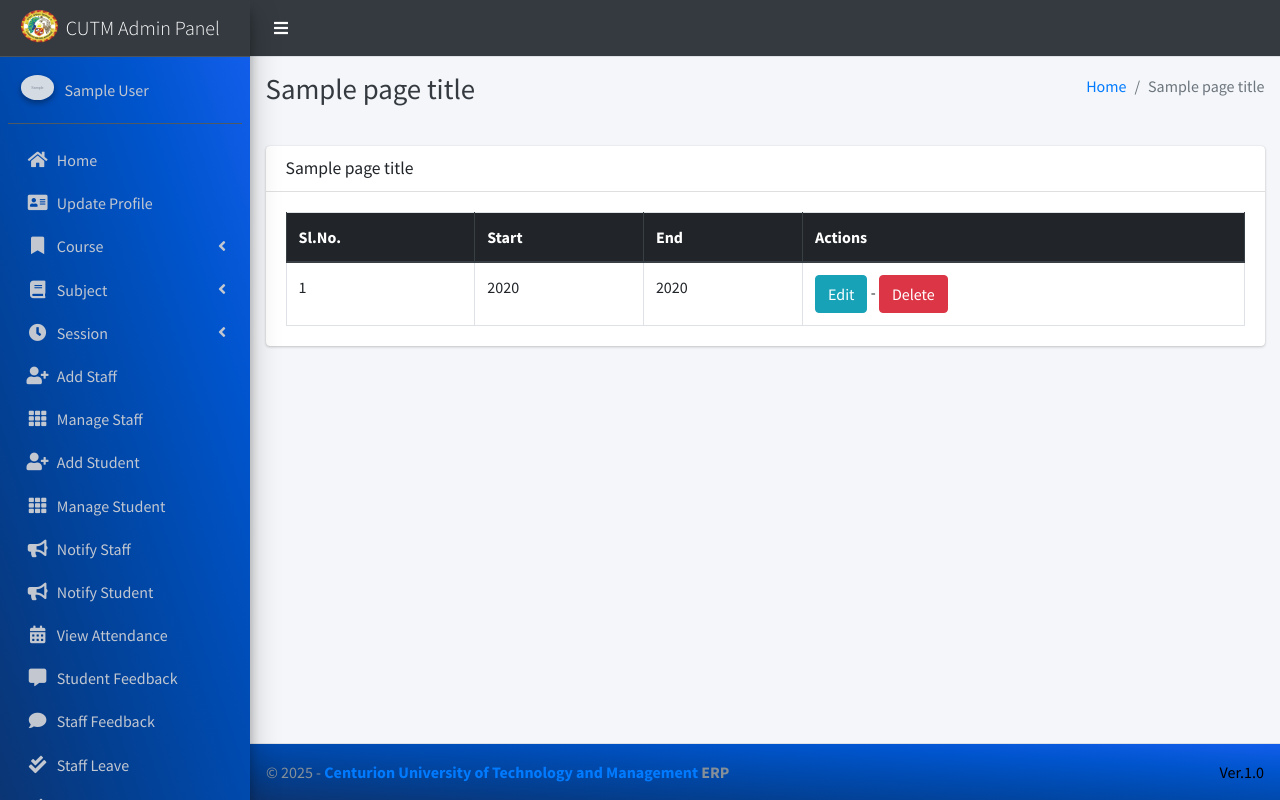
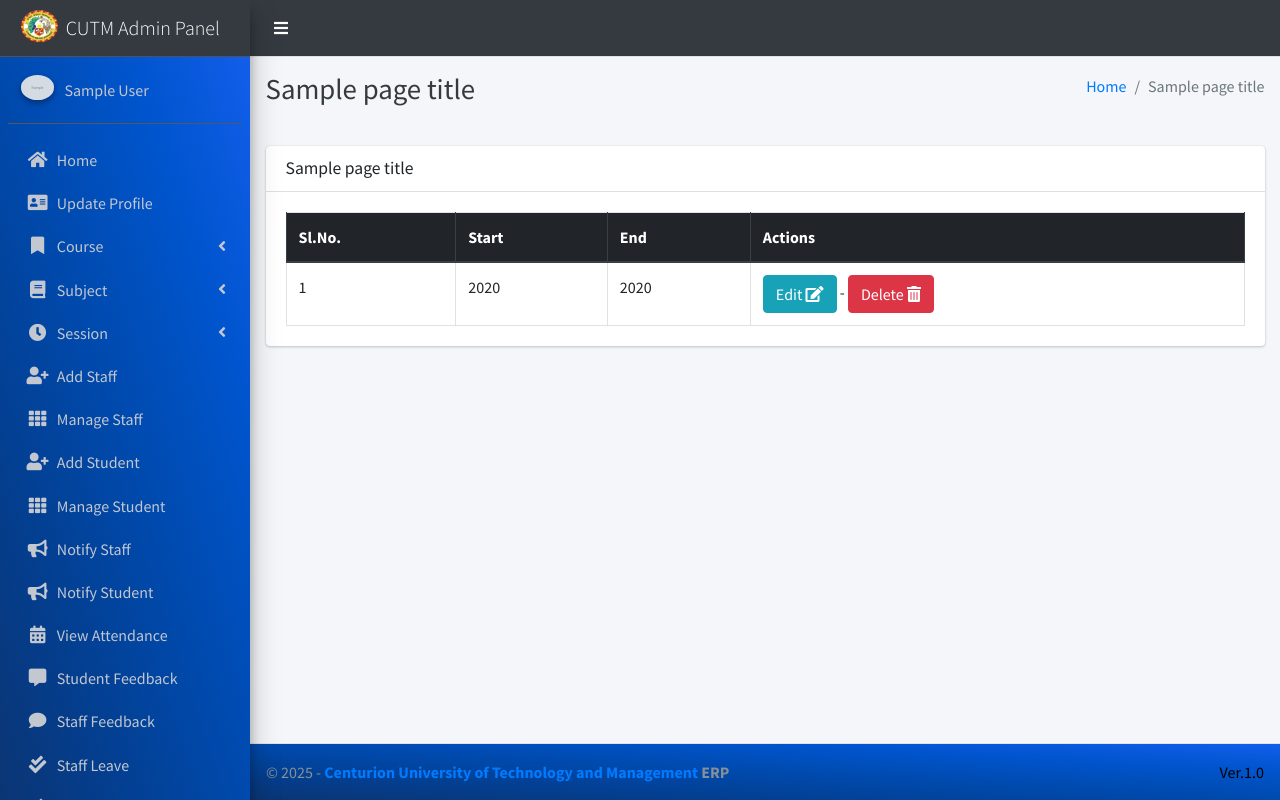
Before and after one commit to KiranKumarMalik/College-ERP, a Django app: template main_app/templates/hod_template/manage_session.html in a window 1280 px wide. Run offline with Django 3.2, Linux system fonts and the light colour scheme; a user stored in the database is signed in; tables that the repository leaves empty hold one stand-in row (values such as "Sample post"); the template is opened without the code that fills it: most values are stand-ins (such as "Sample title", 1, 10 or a date in 2020); grey boxes marked "Sample" are stand-in pictures; some libraries are stand-ins or nearby versions.

Commit message:
change in button icon

```diff
--- a/main_app/templates/hod_template/manage_session.html
+++ b/main_app/templates/hod_template/manage_session.html
@@ -29,7 +29,7 @@
                                     <td>{{ forloop.counter }}</td>
                                     <td>{{session.start_year}}</td>
                                     <td>{{session.end_year}}</td>
-                                    <td><a href="{% url 'edit_session' session.id %}" class="btn btn-info">Edit</a> - <a href="{% url 'delete_session' session.id %}" onclick="return confirm('Are you sure you want to delete this ?')" class="btn btn-danger">Delete</a> </td>
+                                    <td><a href="{% url 'edit_session' session.id %}" class="btn btn-info">Edit <i class="fas fa-edit"></i></a> - <a href="{% url 'delete_session' session.id %}" onclick="return confirm('Are you sure you want to delete this ?')" class="btn btn-danger">Delete <i class="fas fa-trash-alt"></i></a> </td>
                                 </tr>
                                 {% endfor %}
                             </tbody>
```
